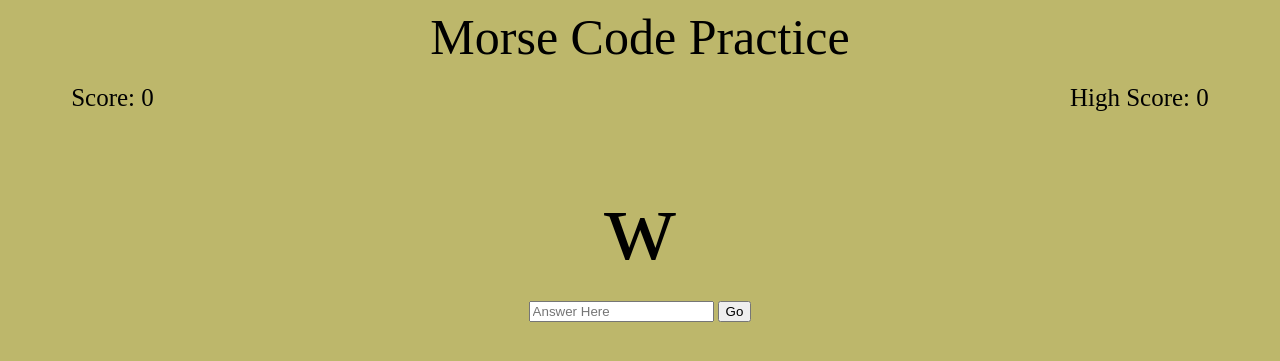
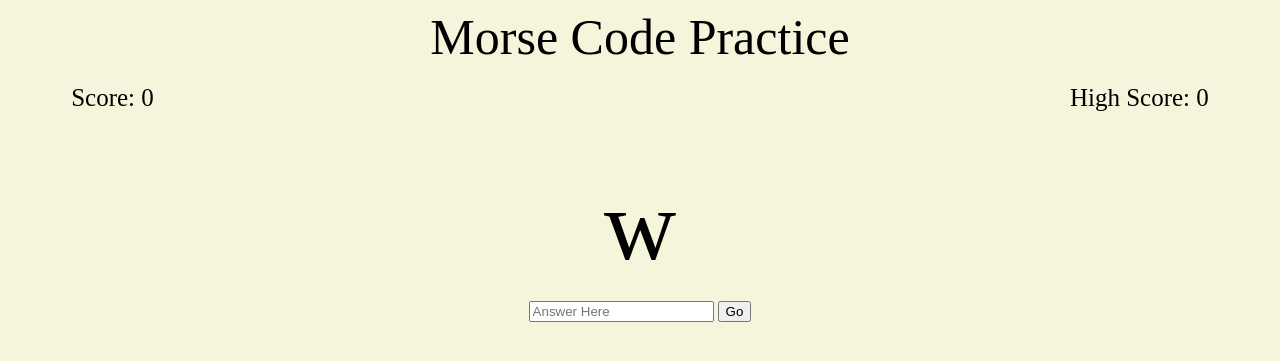
Before and after one commit to isaiahzimmerman/risaiah, a PHP site: page /morsecodepractice/index.html in a window 1280 px wide. Shown: the top 361 px of the page. Run offline with PHP 8.4, Linux system fonts and the light colour scheme.

Commit message:
Update style.css

```diff
--- a/morsecodepractice/style.css
+++ b/morsecodepractice/style.css
@@ -1,5 +1,5 @@
 body {
-    background-color: darkkhaki
+    background-color: beige
 }
 
 .titl {
```
